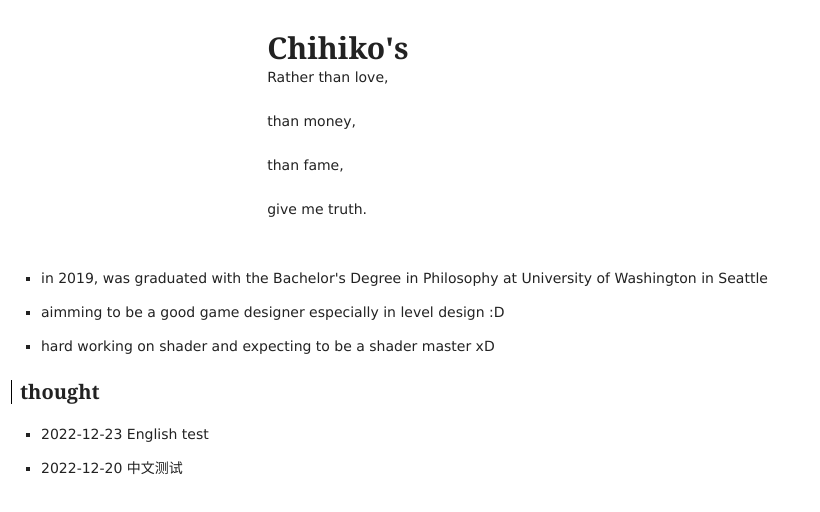
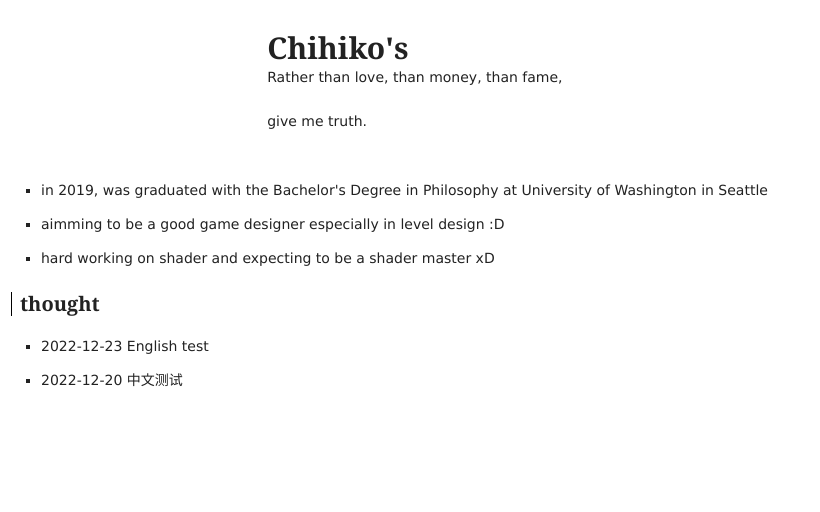
Before and after one commit to Chihiko3/Chihiko3.github.io, a plain HTML site: page index.htm in a window 1280 px wide. Shown: the whole page, without its empty margins (0-820 px from the left). Drawn offline with Linux system fonts and the light colour scheme.

Commit message:
Update index.htm

```diff
--- a/index.htm
+++ b/index.htm
@@ -17,9 +17,7 @@
           <div class="fivecol header">
 
                   <h1>Chihiko's</h1>
-                  <p>Rather than love,</p>
-		  <p>than money,</p>
-		  <p>than fame,</p>
+                  <p>Rather than love, than money, than fame,
 		  <p>give me truth.</p>
 
           </div>
```
